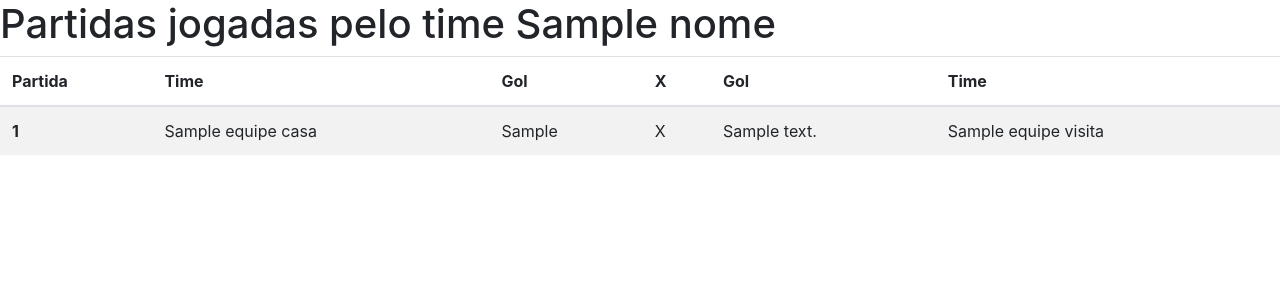
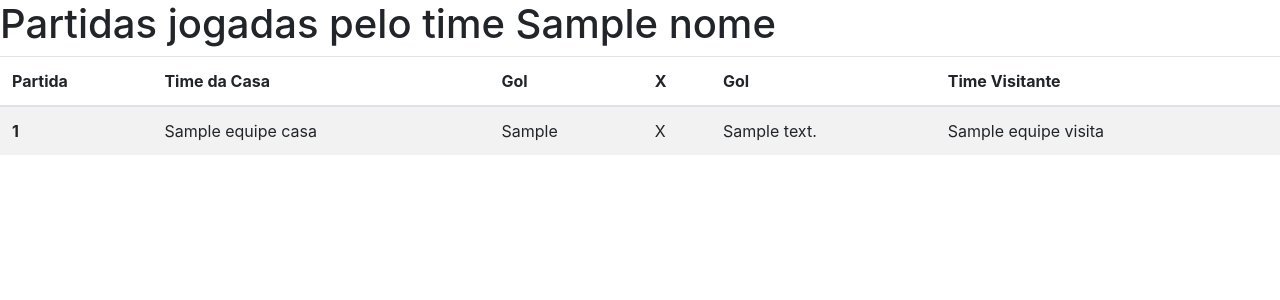
Before and after one commit to RenzoYamamoto/ac-4-5-campeonato, a Flask app: template website/templates/detalhes.html in a window 1280 px wide. Shown: the part 56-356 px from the top of the page. Run offline with Flask 2, Linux system fonts and the light colour scheme; the template is opened without the code that fills it: most values are stand-ins (such as "Sample title", 1, 10 or a date in 2020).

Commit message:
campeonato atualizado

```diff
--- a/admin/templates/Partida/partidas.html
+++ b/admin/templates/Partida/partidas.html
@@ -86,7 +86,7 @@
                     <div class="modal-footer">
                       <button type="button" class="btn btn-secondary" data-dismiss="modal">Não</button>
                       <form method="POST" class="remover" action="/admin/partidas/deletar/{{p.idPartida}}" style="display:inline-block;">
-                          <button type="button" class="btn btn-success">Sim</button>
+                          <button type="submit" class="btn btn-success">Sim</button>
                       </form>
                   </td>
                 </tr>
--- a/website/templates/detalhes.html
+++ b/website/templates/detalhes.html
@@ -43,11 +43,11 @@
   <thead>
     <tr>
       <th scope="col">Partida</th>
-      <th scope="col">Time</th>
+      <th scope="col">Time da Casa</th>
       <th scope="col">Gol</th>
       <th scope="col">X</th>
       <th scope="col">Gol</th>
-      <th scope="col">Time</th>
+      <th scope="col">Time Visitante</th>
 
 
     </tr>
@@ -56,7 +56,15 @@
     {% block conteudo %}
 
       {% for partida in partidas %}
-        <tr>
+          {% if partida.equipe_casa.sigla > partida.gols_visita %}
+            <tr class="table-success">
+          {% endif %}
+          {% if partida.gols_casa==partida.gols_visita %}
+            <tr class="table-warning">
+          {% endif %}
+          {% if partida.gols_casa<partida.gols_visita %}
+            <tr class="table-danger">
+          {% endif %}
           <th scope="row" class="counterCell"></th>
           <td>{{partida.equipe_casa.nome}}</td>
           <td>{{partida.gols_casa}}</td>
@@ -69,6 +77,7 @@
   </tbody>
 </table>
 
+
     <script src="https://code.jquery.com/jquery-3.5.1.slim.min.js" integrity="sha384-DfXdz2htPH0lsSSs5nCTpuj/zy4C+OGpamoFVy38MVBnE+IbbVYUew+OrCXaRkfj" crossorigin="anonymous"></script>
     <script src="https://cdn.jsdelivr.net/npm/bootstrap@4.5.3/dist/js/bootstrap.bundle.min.js" integrity="sha384-ho+j7jyWK8fNQe+A12Hb8AhRq26LrZ/JpcUGGOn+Y7RsweNrtN/tE3MoK7ZeZDyx" crossorigin="anonymous"></script>
 
```
